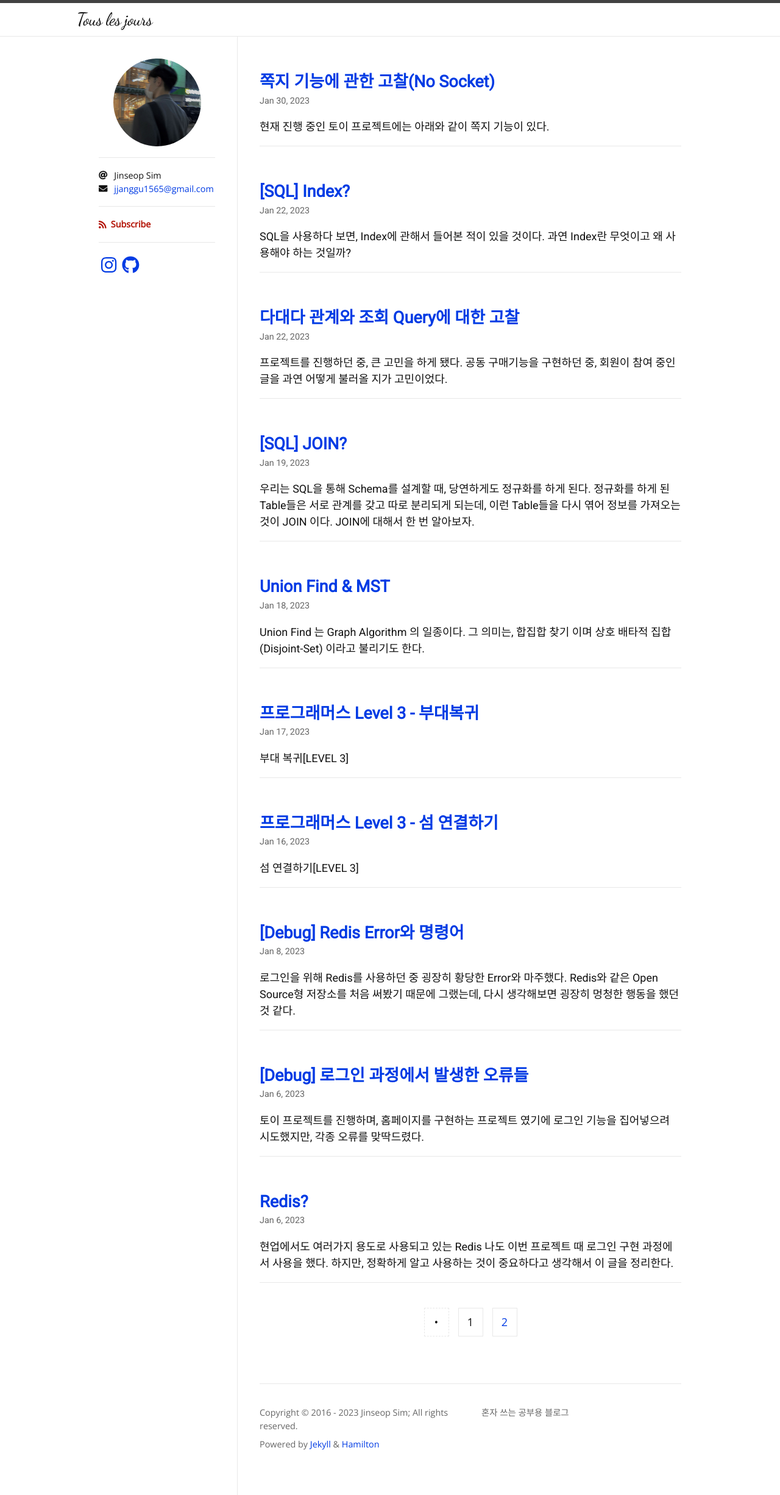
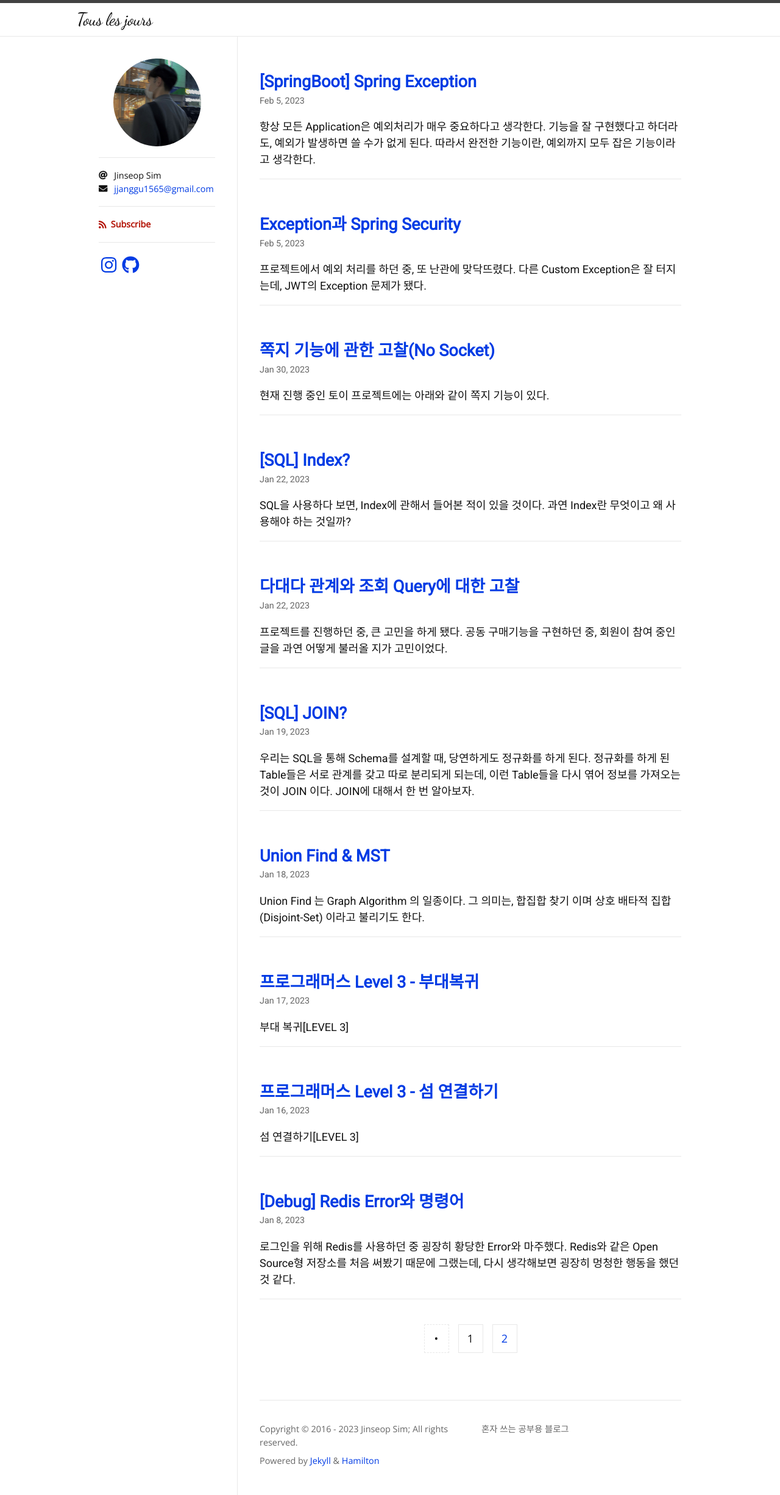
Before and after one commit to Jinseop-Sim/Jinseop-Sim.github.io, a Jekyll site: the page built from index.html, in a window 1280 px wide. Shown: the whole page at 61% size. Built offline with Jekyll 4.4.1, drawn with Linux system fonts in a browser that asks for light colours; nearby versions of some CDN libraries; some web fonts are replaced; the list of posts is cut into pages by our own code.

Commit message:
글 내용 추기

````diff
--- /dev/null
+++ b/_posts/2023-02-05-exception-error.md
@@ -0,0 +1,32 @@
+---
+layout: post
+title: "Exception과 Spring Security"
+categories: ToyProject
+tags: [develop]
+author:
+  - Jinseop Sim
+---
+프로젝트에서 예외 처리를 하던 중, 또 난관에 맞닥뜨렸다.
+다른 Custom Exception은 잘 터지는데, JWT의 Exception 문제가 됐다.
+
+### Custom Exception
+우선 나는 아래와 같이 Custom Exception Handler들을 선언해놓았다.
+[사진 첨부]
+
+선언해놓은 Handler가 작동하도록, 예외를 설정해놓고 터뜨려 보았다.
+[사진 첨부]
+
+- 옳지 않은 ID를 입력해 해당하는 유저가 없을 때
+[사진 첨부]
+- 옳지 않은 PW를 입력했을 때
+[사진 첨부]
+
+예외를 Front에 JSON 형태로 잘 보내줌을 확인할 수 있다.
+
+### JWT Exception
+하지만 문제는 Spring Security에 관련된 예외를 터뜨릴 때 였다.
+[사진 첨부]
+
+위와 같이 JWT Token이 만료되었을 때 예외를 터뜨리려 했다.
+하지만, 아래와 같은 에러가 발생하며 예상대로 작동하지 않았다.
+[사진 첨부]
--- /dev/null
+++ b/_posts/2023-02-05-springexception.md
@@ -0,0 +1,28 @@
+---
+layout: post
+title: "[SpringBoot] Spring Exception"
+categories: Springboot
+tags: [java]
+author:
+  - Jinseop Sim
+toc: true
+---
+항상 모든 Application은 예외처리가 매우 중요하다고 생각한다.
+기능을 잘 구현했다고 하더라도, 예외가 발생하면 쓸 수가 없게 된다.
+따라서 완전한 기능이란, 예외까지 모두 잡은 기능이라고 생각한다.
+
+Springboot에서는 이런 예외 처리의 용이함을 위해 아래의 기술들을 지원한다.
+1. ```@ExceptionHandler```
+2. ```@ControllerAdvice```
+3. ```@RestControllerAdvice```
+
+### Exception?
+기본적으로, 예외란 두 가지 분류로 나눌 수 있다.
+- Checked Exception : 명시적으로 반드시 나타내야하는 예외
+  - Runtime Exception을 제외한 모든 Exception
+- Unchecked Exception : 명시적으로 나타냄을 강제하지 않는 예외
+  - 모든 Runtime Exception
+    - ex) ```IllegalArgumentException```, ```NullPointerException```..
+
+### ExceptionHanlder
+### ControllerAdvice
````
Also changed, not shown: _posts/2023-01-30-message.md (line endings or trailing spaces).
